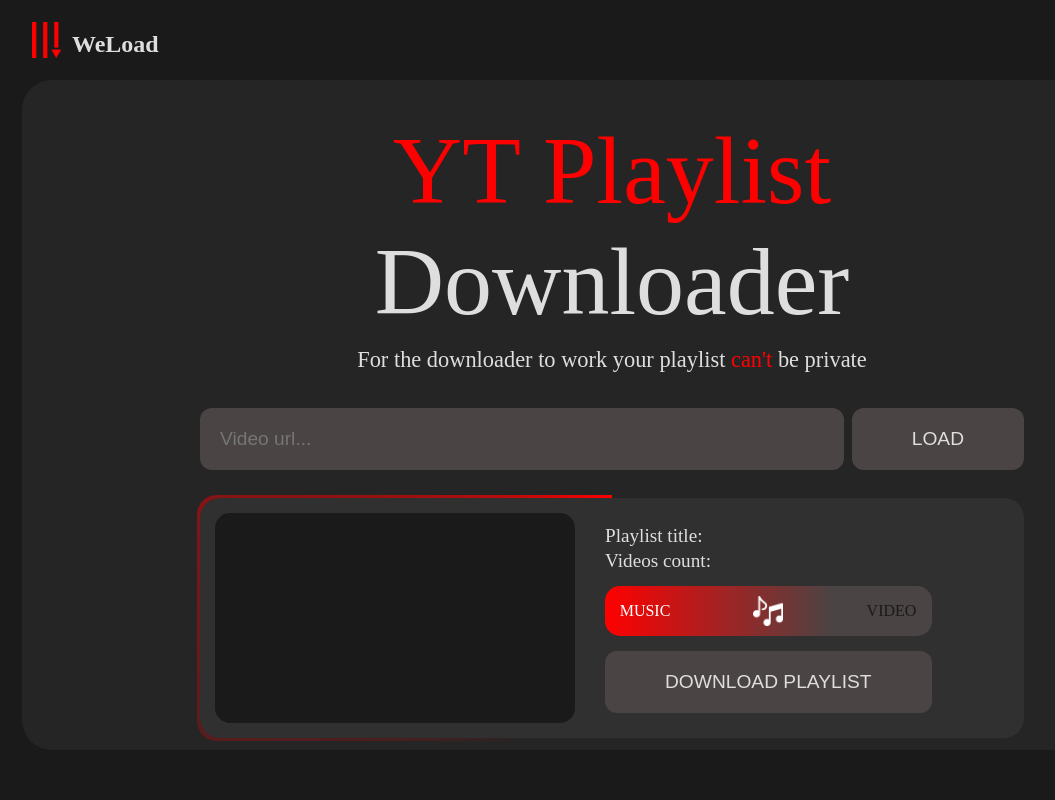
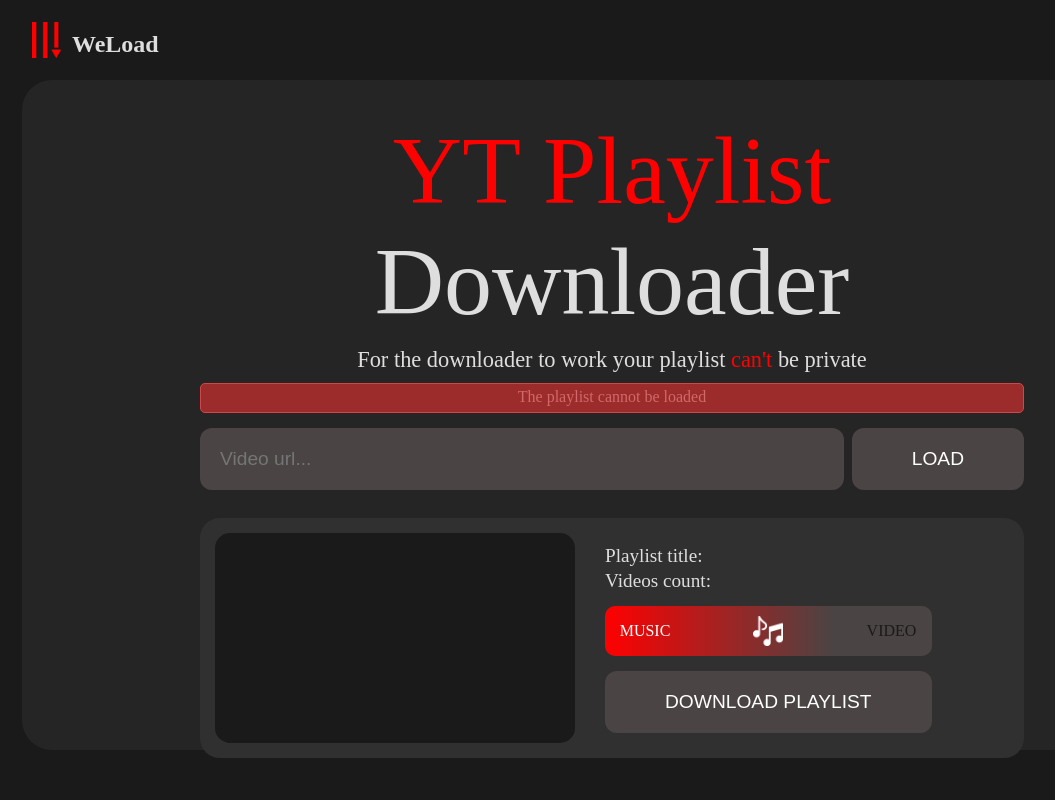
Before and after one commit to Marti-code/yt-playlist-converter, a Flask app: page / in a window 1280 px wide. Shown: the whole page, without its empty margins (28-1083 px from the left). Run offline with Flask 3, Linux system fonts and the light colour scheme.

Commit message:
error message design

```diff
--- a/static/style.css
+++ b/static/style.css
@@ -1,12 +1,13 @@
 :root {
   --accent: #ff0000;
-  --dark-accent: #d30000;
+  --dark-accent: #9c2c2c;
   --light-gray: #4a4444;
   --medium-gray: #262525;
   --dark-gray: #1a1a1a;
   --white: #fff;
   --off-white: #dedede;
   --playlist-box: #303030;
+  --disabled: rgb(101, 96, 96);
 }
 
 * {
@@ -43,6 +44,7 @@
   border-radius: 12px;
   font-size: 1.2rem;
   background-color: var(--light-gray);
+  color: var(--white);
   cursor: pointer;
   transition: all 0.3s ease;
   width: 100%;
@@ -51,6 +53,16 @@
 button:hover {
   color: var(--white);
   background-color: var(--accent);
+}
+
+.success-btn {
+  background-color: var(--dark-accent);
+}
+
+.initial-btn {
+  background-color: var(--light-gray);
+  color: var(--white);
+  cursor: pointer;
 }
 
 #fetch-videos {
@@ -112,12 +124,26 @@
 
 .main-header {
   text-align: center;
-  margin-bottom: 35px;
+  margin-bottom: 15px;
 }
 
 .main-header p {
   font-size: 1.3rem;
   margin: 0 20px;
+}
+
+.error-message-container {
+  background-color: var(--dark-accent);
+  border-radius: 5px;
+  border: 1px solid #d14748;
+  text-align: center;
+  height: 30px;
+  margin-top: 10px;
+}
+
+.error-message-container p {
+  color: #d06969;
+  font-size: 1rem;
 }
 
 .main-form {
@@ -216,7 +242,7 @@
   background: var(--light-gray);
   background: linear-gradient(90deg, var(--accent) 0%, var(--light-gray) 70%);
   transition: all 0.2s ease;
-  border-radius: 15px;
+  border-radius: 10px;
 }
 
 .switch span {
@@ -281,7 +307,7 @@
 /* loader */
 /* loader */
 
-.main-playlist-box {
+.downloading-animation {
   --border-size: 3px;
   --border-angle: 0turn;
 
@@ -303,7 +329,7 @@
 
   background-position: center center;
   background-repeat: no-repeat;
-  /* animation: bg-spin 3s linear infinite; */
+  animation: bg-spin 3s linear infinite;
 }
 
 @keyframes bg-spin {
@@ -388,6 +414,14 @@
     padding: 35px 4vw;
   }
 
+  .error-message-container {
+    margin: 10px 50px 0 50px;
+  }
+
+  .error-message-container p {
+    font-size: 1rem;
+  }
+
   .main-form form {
     padding: 0 50px;
   }
--- a/templates/index.html
+++ b/templates/index.html
@@ -24,6 +24,9 @@
               For the downloader to work your playlist <span>can't</span> be
               private
             </p>
+            <div class="error-message-container">
+              <p>The playlist cannot be loaded</p>
+            </div>
           </div>
           <div class="main-form">
             <form action="/load" method="post">
@@ -69,7 +72,7 @@
                     </div>
                   </div>
                   <div class="playlist-download">
-                    <button>DOWNLOAD PLAYLIST</button>
+                    <button id="download-btn">DOWNLOAD PLAYLIST</button>
                   </div>
                 </form>
               </div>
```
